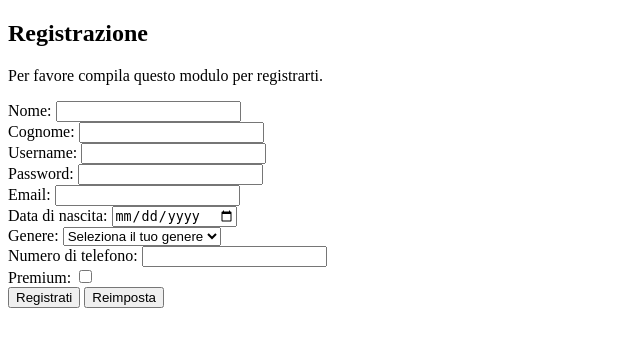
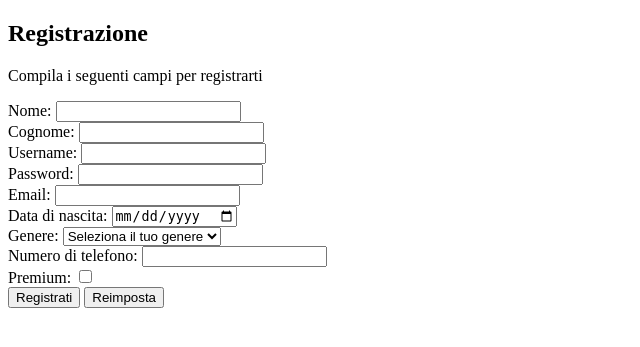
Before and after one commit to Lughen13/progettoFabriLoi, a PHP site: page /registrazione.php in a window 1280 px wide. Shown: the top 347 px of the page, without its empty margins (0-640 px from the left). Run offline with PHP 8.4, Linux system fonts and the light colour scheme.

Commit message:
tolto anche l'ultimo perfavore

```diff
--- a/registrazione.php
+++ b/registrazione.php
@@ -219,7 +219,7 @@ $conn->close();
 </head>
 <body>
     <h2>Registrazione</h2>
-    <p>Per favore compila questo modulo per registrarti.</p>
+    <p> Compila i seguenti campi per registrarti </p>
     <form action="<?php echo htmlspecialchars($_SERVER["PHP_SELF"]);?>" method="post">
         <div>
             <label>Nome:</label>
```
